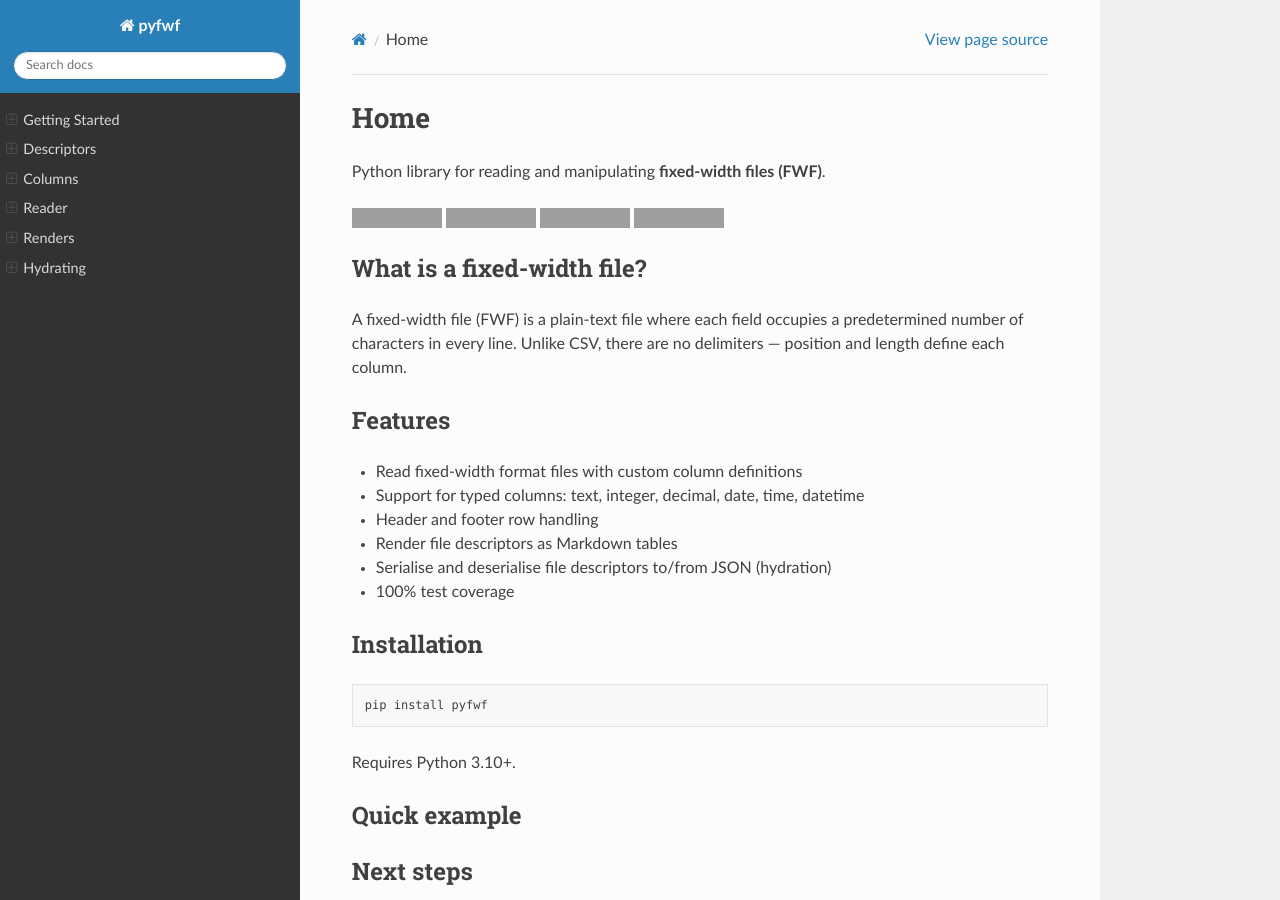
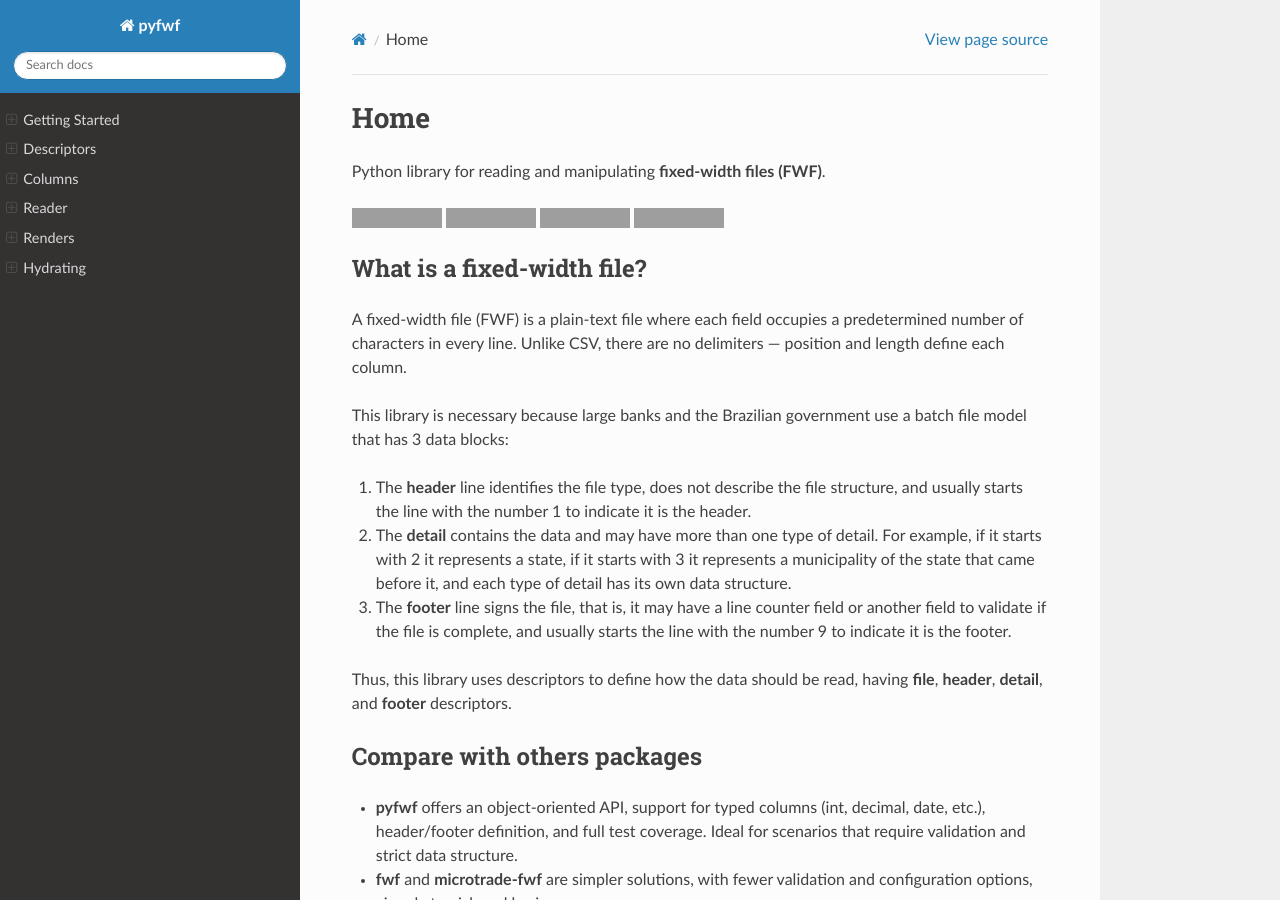
Before and after one commit to kelsoncm/python-fwf, a Sphinx documentation site: the page built from docs/index.rst, in a window 1280 px wide and 900 px high. Built offline with Sphinx 7.4.7 and the Read the Docs theme 3.1.0, drawn with Linux system fonts in a browser that asks for light colours; pages that are not in the unit, such as notebooks, are missing from menus; some of the changed text lies outside the part shown; grey boxes are pictures that could not be loaded.

Commit message:
upd(docs): expand README and index.rst with detailed explanation of FWF structure and comparison with other packages
Co-authored-by: Copilot <copilot@github.com>

```diff
--- a/docs/index.rst
+++ b/docs/index.rst
@@ -25,6 +25,34 @@ What is a fixed-width file?
 A fixed-width file (FWF) is a plain-text file where each field occupies a
 predetermined number of characters in every line. Unlike CSV, there are
 no delimiters — position and length define each column.
+
+This library is necessary because large banks and the Brazilian government use a
+batch file model that has 3 data blocks:
+
+1. The **header** line identifies the file type, does not describe the file
+   structure, and usually starts the line with the number 1 to indicate it
+   is the header.
+2. The **detail** contains the data and may have more than one type of detail.
+   For example, if it starts with 2 it represents a state, if it starts with
+   3 it represents a municipality of the state that came before it, and each
+   type of detail has its own data structure.
+3. The **footer** line signs the file, that is, it may have a line counter
+   field or another field to validate if the file is complete, and usually
+   starts the line with the number 9 to indicate it is the footer.
+
+Thus, this library uses descriptors to define how the data should be read,
+having **file**, **header**, **detail**, and **footer** descriptors.
+
+Compare with others packages
+----------------------------
+
+- **pyfwf** offers an object-oriented API, support for typed columns
+  (int, decimal, date, etc.), header/footer definition, and full test coverage.
+  Ideal for scenarios that require validation and strict data structure.
+- **fwf** and **microtrade-fwf** are simpler solutions, with fewer validation
+  and configuration options, aimed at quick and basic usage.
+- **petl-fwf** integrates FWF reading into the petl ecosystem, useful for ETL,
+  but without a focus on type validation or detailed file structure.
 
 .. code-block::none
     HDR SALES_REPORT                                   20240101
```
Also changed, not shown: README.md (+41 -1 lines), .pre-commit-config.yaml.
